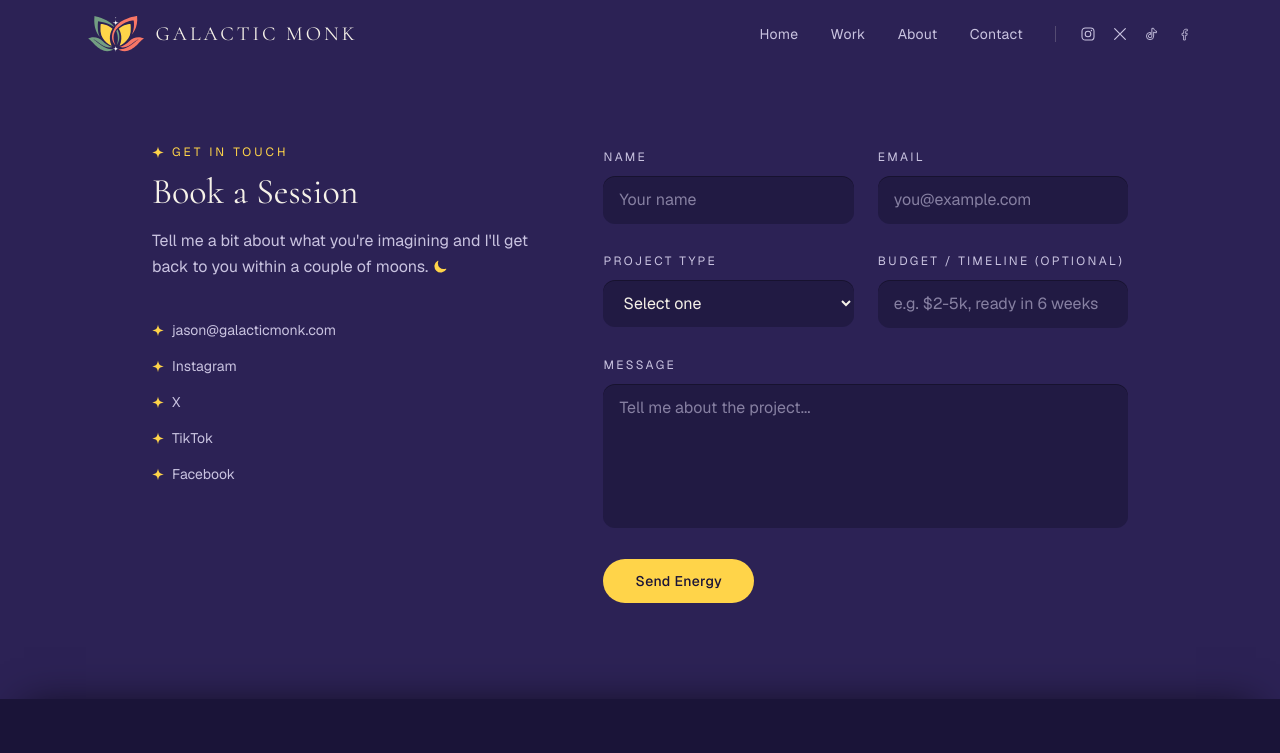
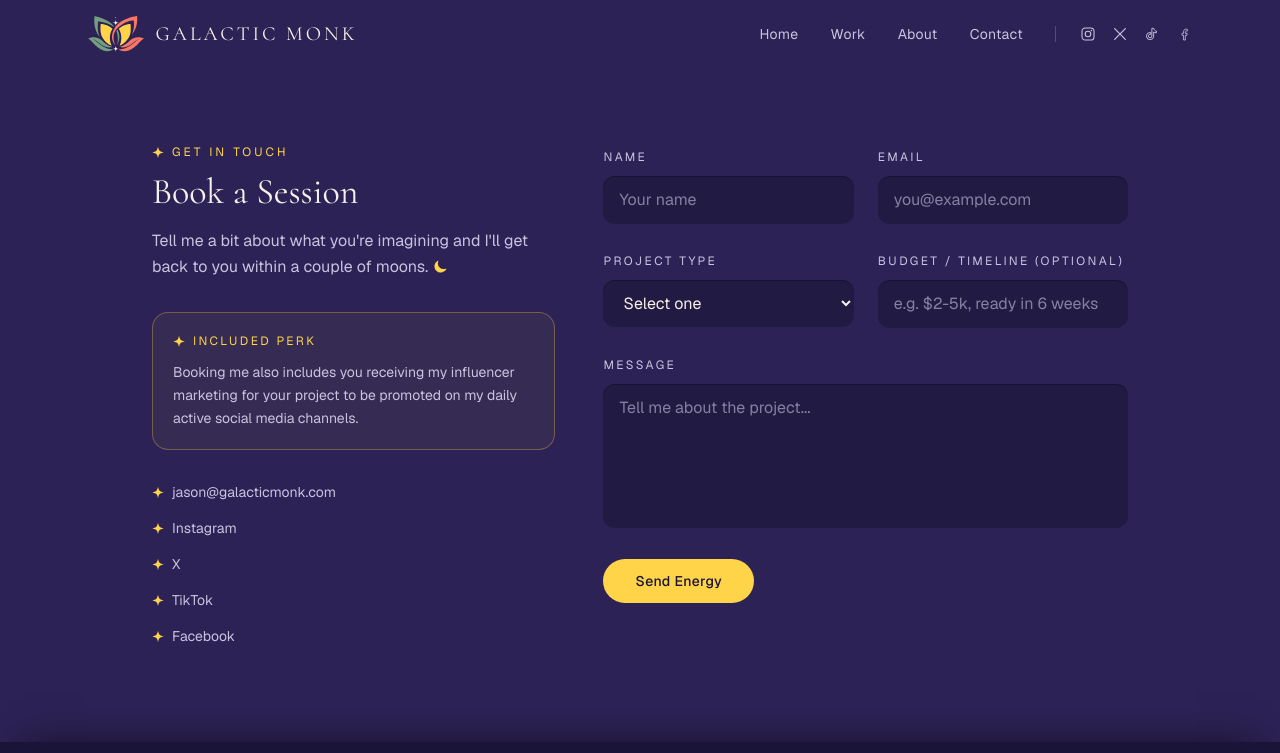
Before and after one commit to TheGalacticMonk/galacticmonk, a Next.js app: page /contact in a window 1280 px wide. Shown: the top 753 px of the page. Built offline with nearby package versions, Linux system fonts and the light colour scheme.

Commit message:
Update website

```diff
--- a/src/app/contact/page.tsx
+++ b/src/app/contact/page.tsx
@@ -27,7 +27,19 @@ export default function ContactPage() {
             }
           />
 
-          <div className="mt-10 space-y-4 text-sm">
+          <div className="mt-8 rounded-2xl border border-gold/30 bg-gold/5 p-5">
+            <div className="flex items-center gap-2 text-xs uppercase tracking-[0.2em] text-gold">
+              <Sparkle className="h-3 w-3" />
+              Included Perk
+            </div>
+            <p className="mt-3 text-sm leading-relaxed text-cream-dim">
+              Booking me also includes you receiving my influencer marketing
+              for your project to be promoted on my daily active social media
+              channels.
+            </p>
+          </div>
+
+          <div className="mt-8 space-y-4 text-sm">
             <div className="flex items-center gap-2 text-cream-dim">
               <Sparkle className="h-3 w-3 text-gold" />
               <a href="mailto:jason@galacticmonk.com" className="hover:text-cream">
```
